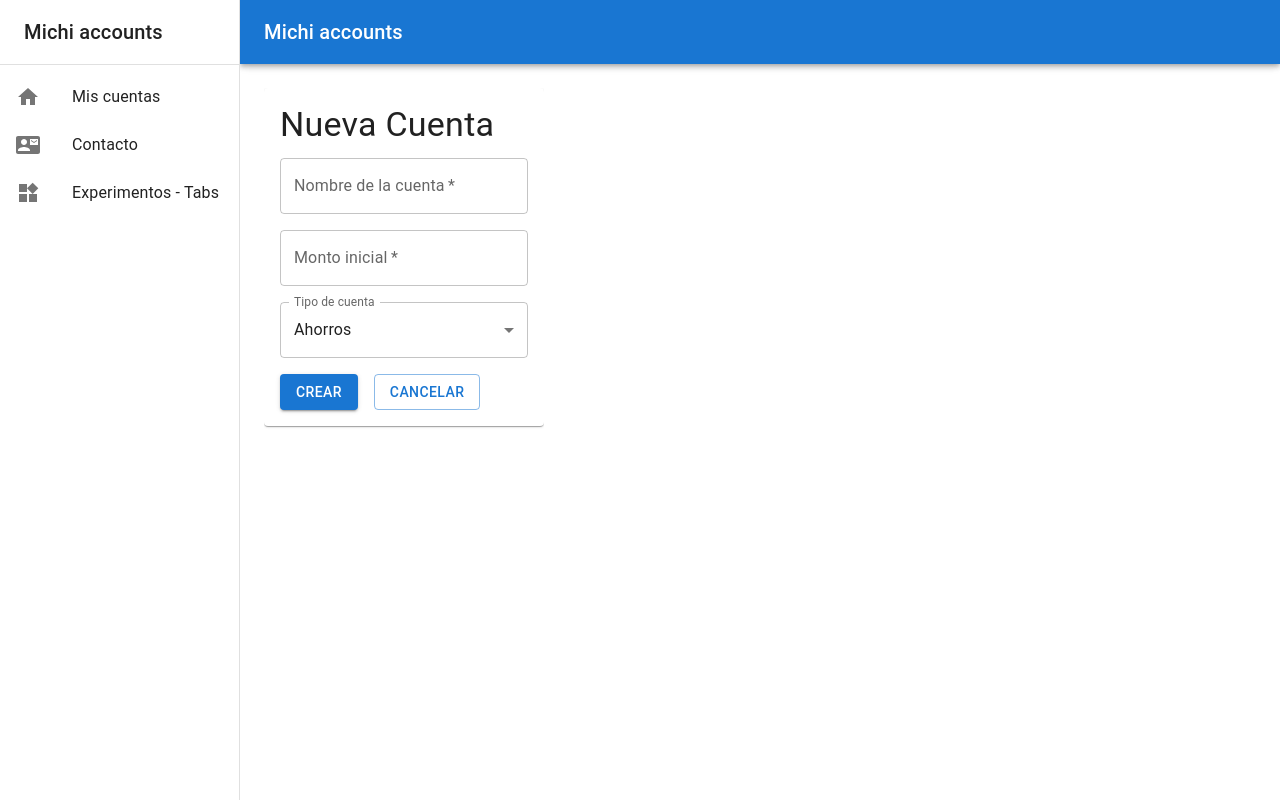
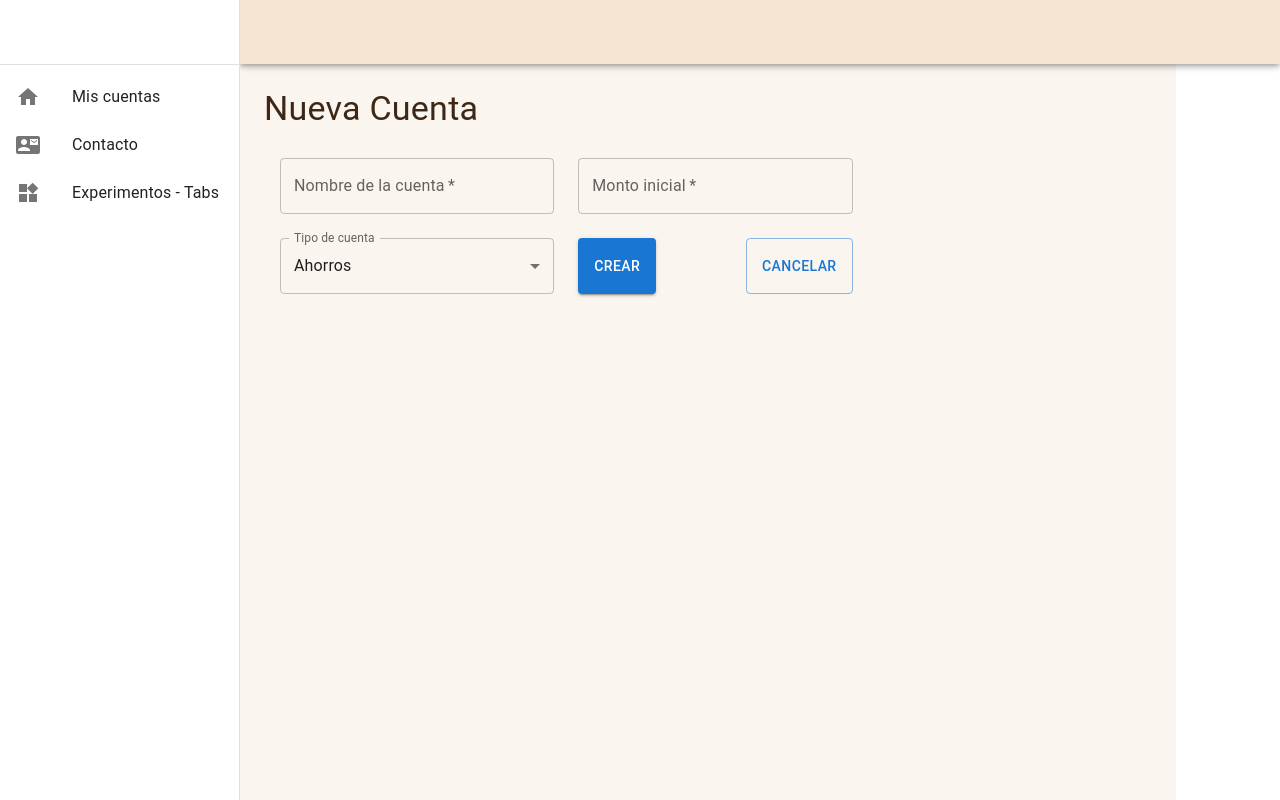
Before and after one commit to FerLaw1307/react-fer, a React (Vite) app: page /account-create in a window 1280 px wide. Built offline with nearby package versions, Linux system fonts and the light colour scheme.

Commit message:
box component class and try insert some theme for the application

```diff
--- a/src/components/Layout.tsx
+++ b/src/components/Layout.tsx
@@ -19,7 +19,7 @@ import ContactMailIcon from "@mui/icons-material/ContactMail";
 import WidgetsIcon from '@mui/icons-material/Widgets';
 
 const drawerWidth = 240;
-const appTitle = "Michi accounts";
+const appTitle = "";
 const navItems = [
   { text: "Mis cuentas", to: "/", icon: <HomeIcon /> },
   { text: "Contacto", to: "/contact", icon: <ContactMailIcon /> },
@@ -61,6 +61,8 @@ export default function Layout() {
       <AppBar
         position="fixed"
         sx={{
+          backgroundColor: "#F5E6D3",
+          color: "#3D2817",
           width: { sm: `calc(100% - ${drawerWidth}px)` },
           ml: { sm: `${drawerWidth}px` },
         }}
@@ -106,7 +108,7 @@ export default function Layout() {
         </Drawer>
       </Box>
 
-      <Box component="main" sx={{ flexGrow: 1, p: 3, display: "flex", flexDirection: "column", minHeight: "100vh" }}>
+      <Box component="main" sx={{ flexGrow: 1, p: 3, display: "flex", flexDirection: "column", minHeight: "100vh", backgroundColor: '#FAF5EE', color: '#3D2817' }}>
         <Toolbar /> {/* Espaciador para el AppBar fijo */}
         <Box sx={{ flexGrow: 1, overflowY: "auto" }}>
           <Outlet />
--- a/src/pages/Account/AccCreate.tsx
+++ b/src/pages/Account/AccCreate.tsx
@@ -44,20 +44,40 @@ export default function AccCreate() {
     };
 
     return (
-        <Box component={Paper} sx={{ p: 2, maxWidth: 700, margin: "auto" }}>
+        <Box>
             <Typography variant="h4" gutterBottom>
                 Nueva Cuenta
             </Typography>
 
-            <Box component="form" onSubmit={handleSubmit} sx={{ display: "grid", gap: 2, width: "100%" }}>
-                <TextField
+            <Box component="form" onSubmit={handleSubmit} sx={{
+    display: 'flex',
+    flexWrap: 'wrap',
+    gap: 3,
+    p: 2
+  }}>
+                <TextField sx={{
+      flexBasis: {
+        xs: '100%',      // móvil: ancho completo
+        sm: 'calc(50% - 8px)',  // tablet: 2 columnas
+        md: 'calc(33.333% - 11px)', // desktop: 3 columnas
+      },
+      p: 0
+    }}
                     label="Nombre de la cuenta"
                     value={displayName}
                     onChange={(e) => setDisplayName(e.target.value)}
                     required
                 />
 
-                <TextField
+                <TextField sx={{
+      flexBasis: {
+        xs: '100%',      // móvil: ancho completo
+        sm: 'calc(50% - 8px)',  // tablet: 2 columnas
+        md: 'calc(33.333% - 11px)', // desktop: 3 columnas
+      },
+      p: 0
+    }}
+
                     label="Monto inicial"
                     value={ammount}
                     onChange={(e) => setAmmount(e.target.value === "" ? "" : Number(e.target.value))}
@@ -65,7 +85,15 @@ export default function AccCreate() {
                     inputProps={{ inputMode: "numeric", pattern: "[0-9]*" }}
                 />
 
-                <TextField select label="Tipo de cuenta" value={atype} onChange={(e) => setAtype(e.target.value as AccountViewModel['atype'])}>
+                <TextField sx={{
+      flexBasis: {
+        xs: '100%',      // móvil: ancho completo
+        sm: 'calc(50% - 8px)',  // tablet: 2 columnas
+        md: 'calc(33.333% - 11px)', // desktop: 3 columnas
+      },
+      p: 0
+    }}
+        select label="Tipo de cuenta" value={atype} onChange={(e) => setAtype(e.target.value as AccountViewModel['atype'])}>
                     <MenuItem value="savings">Ahorros</MenuItem>
                     <MenuItem value="investment">Inversiones</MenuItem>
                     <MenuItem value="cash">Efectivo</MenuItem>
@@ -78,7 +106,16 @@ export default function AccCreate() {
                     </Typography>
                 )}
 
-                <Box sx={{ display: "flex", gap: 2 }}>
+                <Box sx={{
+      flexBasis: {
+        xs: '100%',      // móvil: ancho completo
+        sm: 'calc(50% - 8px)',  // tablet: 2 columnas
+        md: 'calc(33.333% - 11px)', // desktop: 3 columnas
+      },
+      p: 0,
+        display: 'flex', justifyContent: 'space-between'
+    }}
+       >
                     <Button type="submit" variant="contained">
                         Crear
                     </Button>
--- a/src/pages/Home/Home.tsx
+++ b/src/pages/Home/Home.tsx
@@ -27,7 +27,7 @@ export default function Home() {
 
   return (
     <Box>
-      <Typography variant="h3" gutterBottom>
+      <Typography variant="h4" gutterBottom>
         Mis cuentas
       </Typography>
 
```
